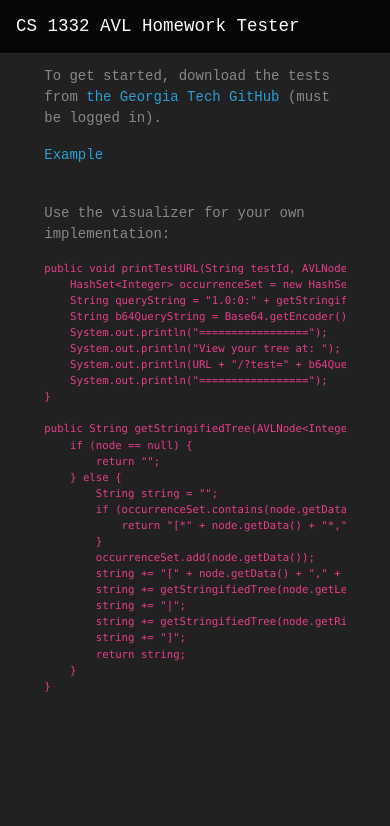
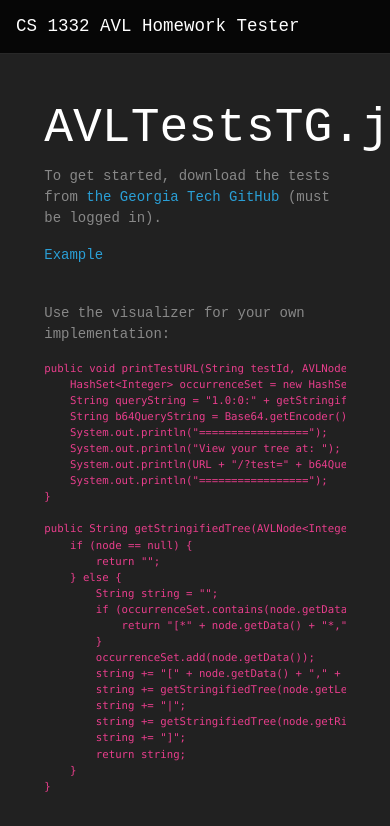
Before and after one commit to tillson/avl-test-visualizer, a React (Create React App) app: page / in a window 390 px wide. Shown: the top 826 px of the page. Built offline with nearby package versions, Linux system fonts and the light colour scheme; a web font is replaced by a local one.

Commit message:
padding on top of page

```diff
--- a/src/App.css
+++ b/src/App.css
@@ -2,11 +2,6 @@
   padding-top: 100px;
   font-family: 'PT Mono', monospace;
   background-color: #212121;
-}
-@media (max-width: 979px) {
-  body {
-    padding-top: 0px;
-  }
 }
 
 .actualTree {
```
